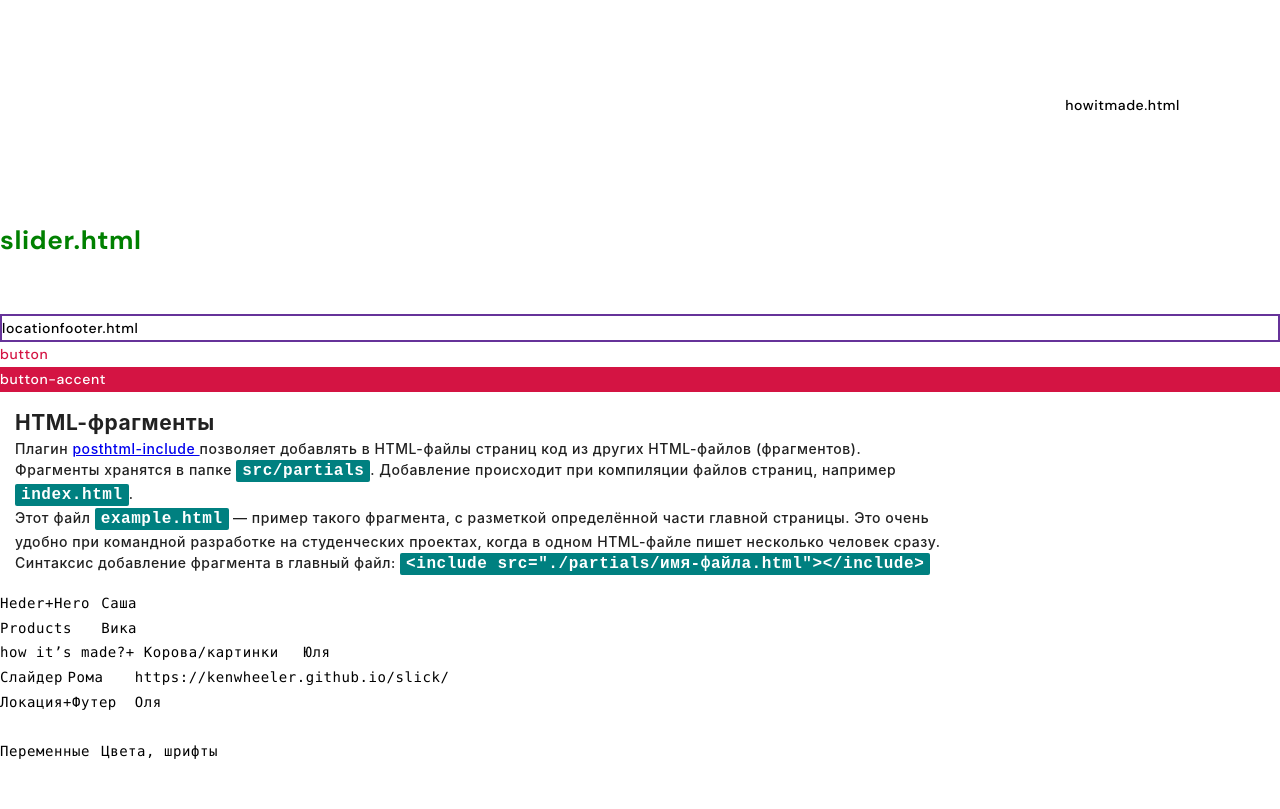
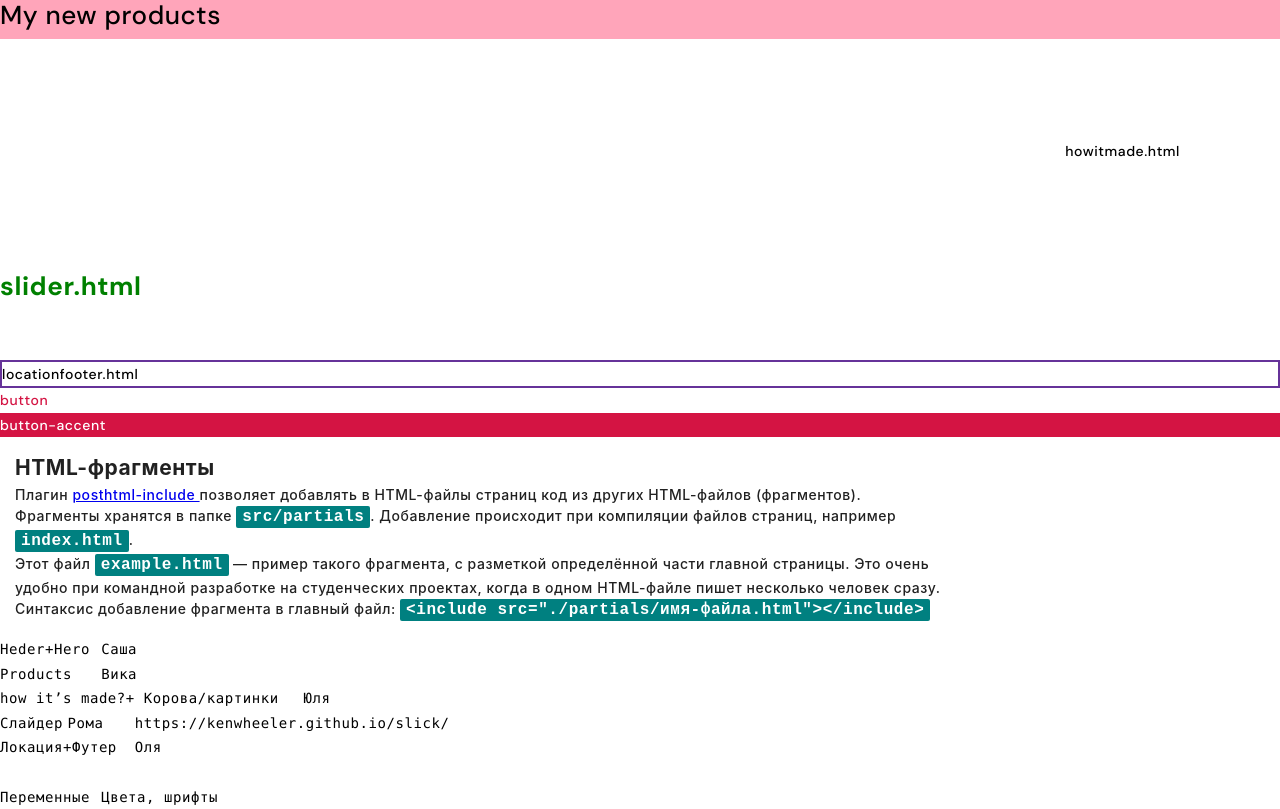
Before and after one commit to Agarkovsergey/GoIt_TeamProject, a website built with Parcel: page src/index.html in a window 1280 px wide. Shown: the part 253-1062 px from the top of the page. Before the commit the page ends 1017 px from the top, so only its background shows below. Built offline with nearby package versions, Linux system fonts and the light colour scheme.

Commit message:
Изменила шапку (тест)

```diff
--- a/src/partials/products.html
+++ b/src/partials/products.html
@@ -1 +1,2 @@
 <p class="products">products.html</p>
+<p class="list">My new products</p>
--- a/src/sass/componets/_products.scss
+++ b/src/sass/componets/_products.scss
@@ -3,3 +3,8 @@
   font-weight: 700;
   font-size: 40px;
 }
+
+.list {
+  background-color: $pink-color;
+  font-size: 26px;
+}
```
